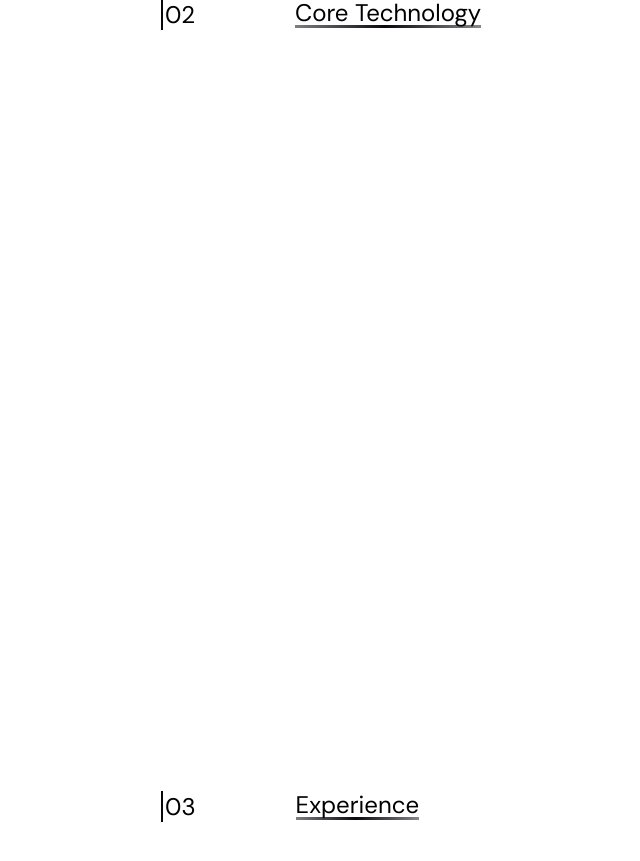
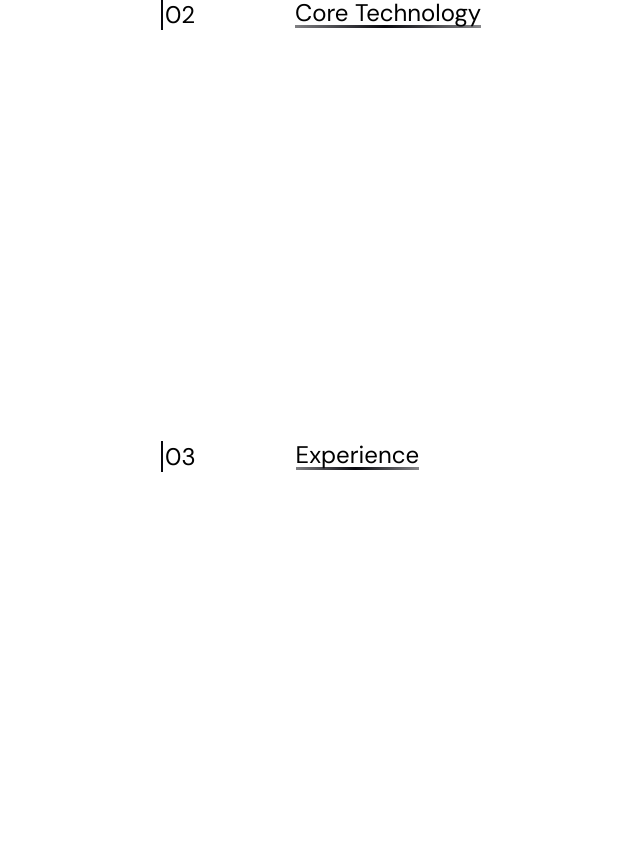
Before and after one commit to Joebakid/My-Porfolio, a React (Create React App) app: page / in a window 1280 px wide. Shown: the part 1420-2281 px from the top of the page, without its empty margins (31-671 px from the left). Built offline with nearby package versions, Linux system fonts and the light colour scheme.

Commit message:
language design

```diff
--- a/src/App.css
+++ b/src/App.css
@@ -456,14 +456,20 @@ body {
 
 .technology-list {
   display: flex;
-  flex-direction: column;
+  /* flex-direction: column; */
   gap: 1rem;
   /* color: var(--black-text); */
+  flex-wrap: wrap;
+  /* background-color: #ccc; */
 }
 .technology-item {
   display: flex;
   align-items: center;
   gap: 0.5rem;
+  /* background-color: #666363; */
+  background-color: var(--hover-gray);
+  padding: 5px 10px;
+  border-radius: 20px;
 }
 .line {
   width: 50px;
--- a/src/components/CoreTechnology.js
+++ b/src/components/CoreTechnology.js
@@ -68,7 +68,7 @@ function CoreTechnology({ Template }) {
         <div className="technology-list">
           {technologies.map((tech, index) => (
             <div key={index} className="technology-item">
-              <span className="line"></span>
+              {/* <span className="line"></span> */}
               <span className="text">{tech}</span>
             </div>
           ))}
```
